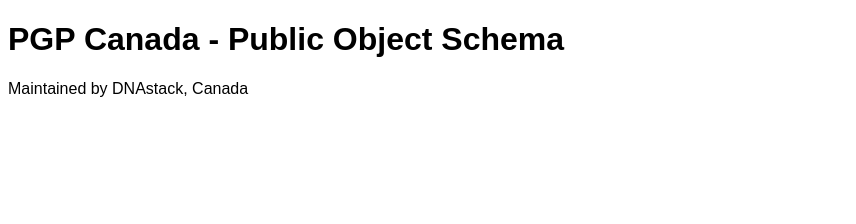
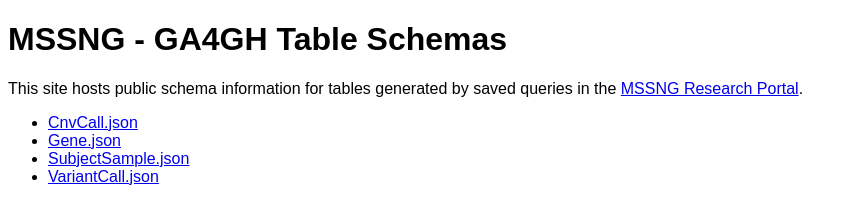
Before and after one commit to MSSNG-ASD/json-schemas, a plain HTML site: page docs/index.html in a window 1280 px wide. Shown: the whole page, without its empty margins (0-856 px from the left). Drawn offline with Linux system fonts and the light colour scheme.

Commit message:
Fix index page

```diff
--- a/docs/index.html
+++ b/docs/index.html
@@ -1,12 +1,19 @@
 <!doctype html>
 <html>
 <head>
-    <title>PGP Canada - Public Object Schema</title>
+    <title>MSSNG - GA4GH Table Schemas</title>
     <meta charset="utf-8"/>
     <style>body { font-family: sans-serif; }</style>
 </head>
 <body>
-    <h1>PGP Canada - Public Object Schema</h1>
-    <p>Maintained by DNAstack, Canada</p>
+    <h1>MSSNG - GA4GH Table Schemas</h1>
+    <p>This site hosts public schema information for tables generated by saved queries in the
+        <a href="https://research.mss.ng">MSSNG Research Portal</a>.</p>
+    <ul>
+        <li><a href="CnvCall.json">CnvCall.json</a></li>
+        <li><a href="Gene.json">Gene.json</a></li>
+        <li><a href="SubjectSample.json">SubjectSample.json</a></li>
+        <li><a href="VariantCall.json">VariantCall.json</a></li>
+    </ul>
 </body>
 </html>
```
